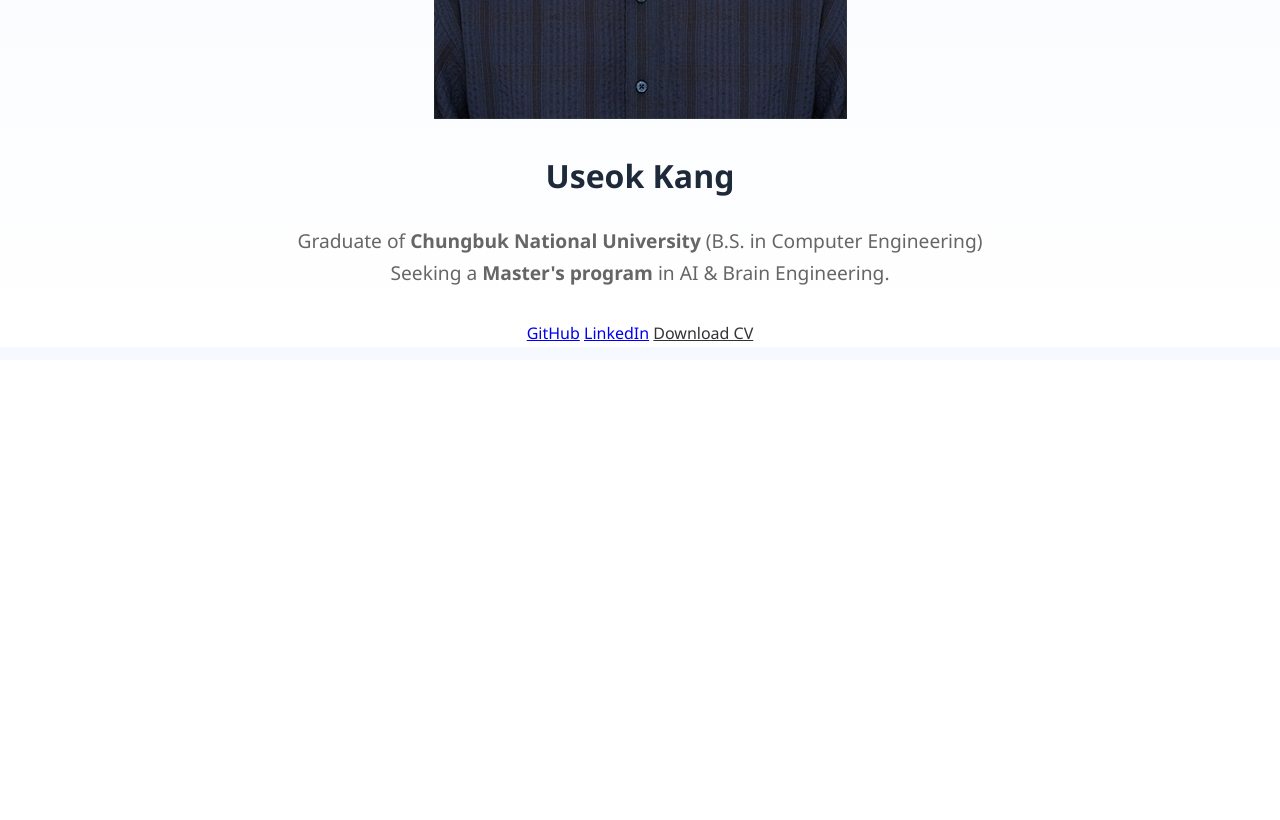
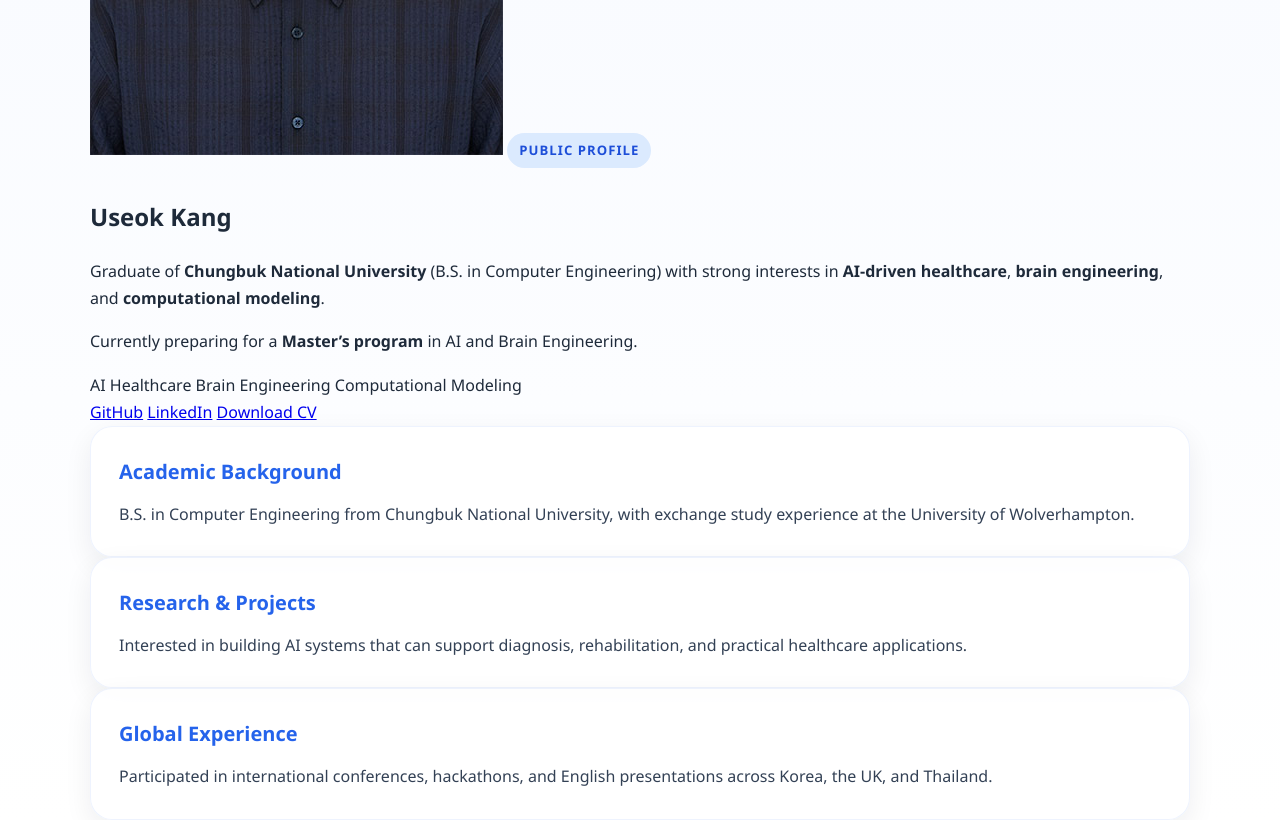
Before and after one commit to MuHaRVEY/MuHaRVEY.github.io, a plain HTML site: page index.html in a window 1280 px wide. Shown: the part 440-1260 px from the top of the page. Before the commit the page ends 800 px from the top, so only its background shows below. Drawn offline with Linux system fonts and the light colour scheme.

Commit message:
Update index.html

```diff
--- a/index.html
+++ b/index.html
@@ -2,13 +2,14 @@
 <html lang="en">
 <head>
     <meta charset="UTF-8">
+    <meta name="viewport" content="width=device-width, initial-scale=1.0">
     <title>Useok Kang | Public Profile</title>
     <link rel="stylesheet" href="css/style.css">
 </head>
 <body>
     <nav class="navbar">
-        <div class="container" style="padding: 0 20px; display: flex; justify-content: space-between;">
-            <strong>USEOK KANG</strong>
+        <div class="container nav-inner">
+            <strong class="logo">USEOK KANG</strong>
             <div>
                 <a href="index.html" class="nav-link active">Home</a>
                 <a href="story.html" class="nav-link">Story</a>
@@ -17,19 +18,65 @@
         </div>
     </nav>
 
-    <div class="container" style="text-align: center;">
-        <img src="images/profile.jpg" alt="Profile" class="photo-circle" onerror="this.src='https://via.placeholder.com/250'">
-        <h1>Useok Kang</h1>
-        <p style="font-size: 1.2em; color: #666;">
-            Graduate of <strong>Chungbuk National University</strong> (B.S. in Computer Engineering) <br>
-            Seeking a <strong>Master's program</strong> in AI & Brain Engineering.
-        </p>
-        <div style="margin-top: 30px;">
-            <a href="https://github.com/MuHaRVEY" class="btn btn-dark">GitHub</a>
-            <a href="https://www.linkedin.com/in/useokkang0123" class="btn btn-primary">LinkedIn</a>
-            <a href="assets/Useok_Kang_CV.pdf" class="btn btn-dark" style="background: #fff; color: #333;">Download CV</a>
-        </div>
-    </div>
+    <main class="home-page">
+        <section class="container hero-section">
+            <div class="hero-card">
+                <img src="images/profile.jpg" alt="Useok Kang Profile" class="photo-circle">
+
+                <p class="section-badge">PUBLIC PROFILE</p>
+                <h1>Useok Kang</h1>
+
+                <p class="hero-text">
+                    Graduate of <strong>Chungbuk National University</strong> (B.S. in Computer Engineering)
+                    with strong interests in <strong>AI-driven healthcare</strong>, <strong>brain engineering</strong>,
+                    and <strong>computational modeling</strong>.
+                </p>
+
+                <p class="hero-subtext">
+                    Currently preparing for a <strong>Master’s program</strong> in AI and Brain Engineering.
+                </p>
+
+                <div class="interest-tags">
+                    <span>AI Healthcare</span>
+                    <span>Brain Engineering</span>
+                    <span>Computational Modeling</span>
+                </div>
+
+                <div class="hero-buttons">
+                    <a href="https://github.com/MuHaRVEY" class="btn btn-dark" target="_blank">GitHub</a>
+                    <a href="https://www.linkedin.com/in/useokkang0123" class="btn btn-primary" target="_blank">LinkedIn</a>
+                    <a href="assets/Useok_Kang_CV.pdf" class="btn btn-light" target="_blank">Download CV</a>
+                </div>
+            </div>
+        </section>
+
+        <section class="container summary-section">
+            <div class="summary-grid">
+                <div class="card summary-card">
+                    <h3>Academic Background</h3>
+                    <p>
+                        B.S. in Computer Engineering from Chungbuk National University,
+                        with exchange study experience at the University of Wolverhampton.
+                    </p>
+                </div>
+
+                <div class="card summary-card">
+                    <h3>Research & Projects</h3>
+                    <p>
+                        Interested in building AI systems that can support diagnosis,
+                        rehabilitation, and practical healthcare applications.
+                    </p>
+                </div>
+
+                <div class="card summary-card">
+                    <h3>Global Experience</h3>
+                    <p>
+                        Participated in international conferences, hackathons, and
+                        English presentations across Korea, the UK, and Thailand.
+                    </p>
+                </div>
+            </div>
+        </section>
+    </main>
 </body>
-
 </html>
```
